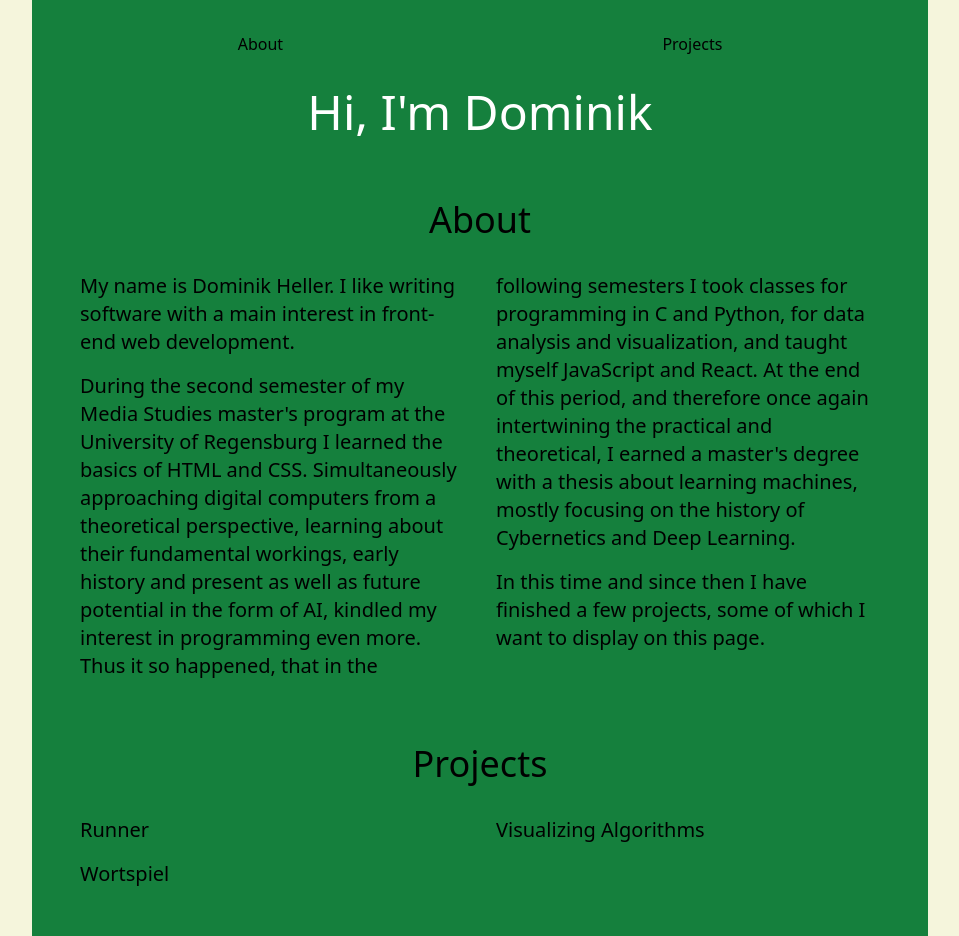
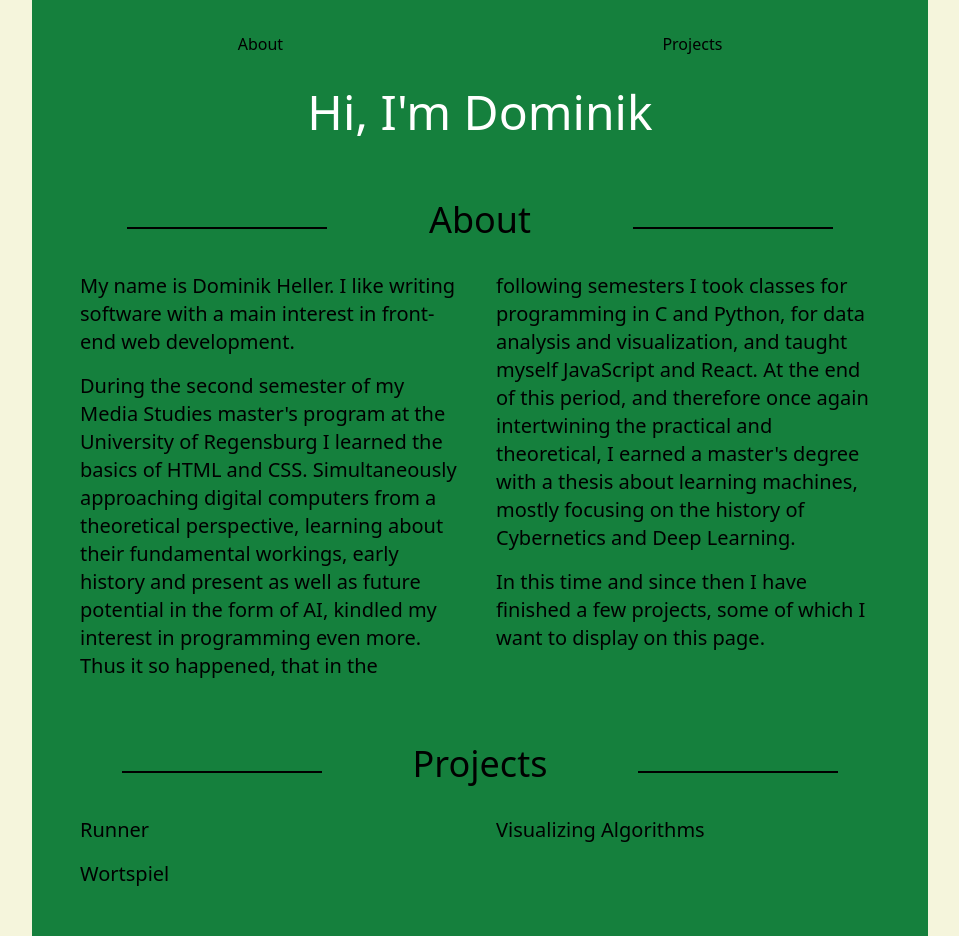
Before and after one commit to kilianmandscharo/portfolio_page, a Next.js app: page / in a window 1280 px wide. Shown: the whole page, without its empty margins (160-1119 px from the left). Built offline with nearby package versions, Linux system fonts and the light colour scheme.

Commit message:
changed colors

```diff
--- a/components/Navbar.tsx
+++ b/components/Navbar.tsx
@@ -2,10 +2,10 @@ const Navbar = () => {
     return (
         <nav className="mb-8">
             <ul className="flex flex-row justify-around">
-                <li className="hover:text-black transition-all ease-linear">
+                <li className="hover:text-green-600 transition-all ease-linear">
                     <a href="#about">About</a>
                 </li>
-                <li className="hover:text-black transition-all ease-linear">
+                <li className="hover:text-green-600 transition-all ease-linear">
                     <a href="#projects">Projects</a>
                 </li>
             </ul>
--- a/components/Section.tsx
+++ b/components/Section.tsx
@@ -7,9 +7,9 @@ const Section = ({ children, name }: SectionProps) => {
     return (
         <section id={name.toLowerCase()} className="p-4 sm:p-8">
             <div className="flex justify-around items-center mb-4">
-                <div className="h-[2px] w-3/12" />
+                <div className="h-[2px] w-3/12 bg-black" />
                 <h2 className="text-4xl text-center mx-2 sm:mb-4">{name}</h2>
-                <div className="h-[2px] w-3/12" />
+                <div className="h-[2px] w-3/12 bg-black" />
             </div>
             <div className="text-[16px] sm:text-xl sm:columns-2 gap-x-8">
                 {children}
```
